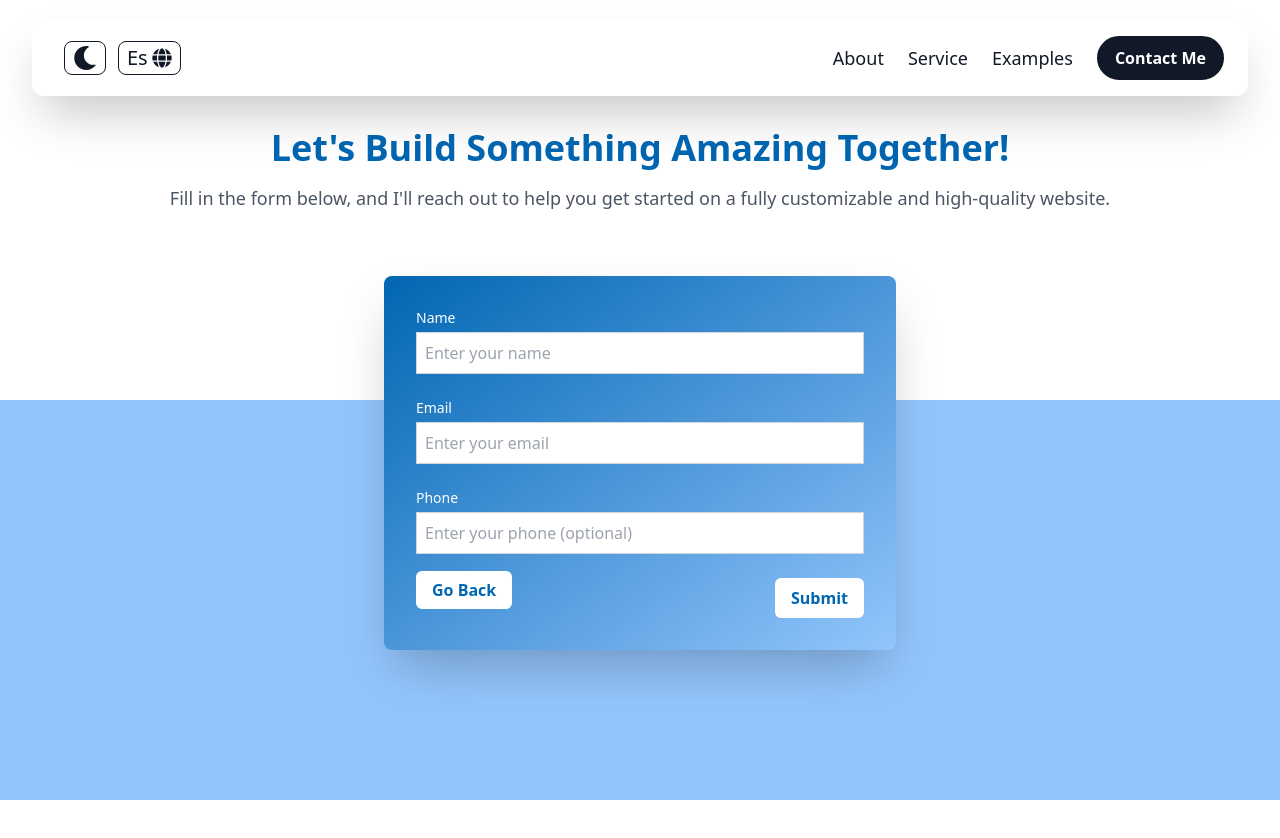
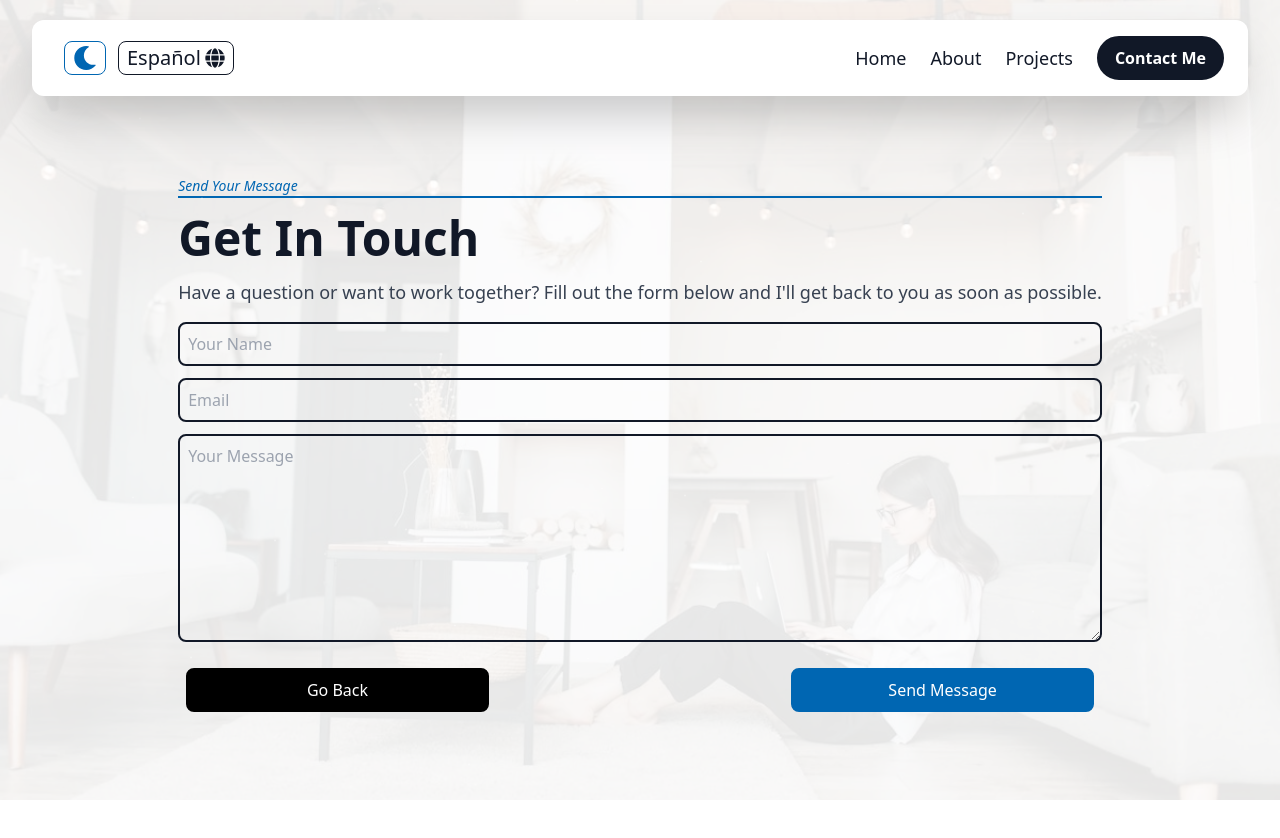
Before and after one commit to martinvega2003/portfolio-developer, a React (Vite) app in the folder client/: page /form in a window 1280 px wide. Shown: the top 838 px of the page. Before the commit the page ends 800 px from the top, so only its background shows below. Built offline with nearby package versions, Linux system fonts and the light colour scheme.

Commit message:
In this commit, my personal email with a button to copy it in the clipboard was added, some copy was changed and the entire form section was redesigned.

```diff
--- a/client/src/components/Header.jsx
+++ b/client/src/components/Header.jsx
@@ -20,7 +20,7 @@ const Header = () => {
           {/* Theme Switcher */}
           <button
             onClick={toggleTheme}
-            className={`bg-transparent w-fit text-2xl ${theme === "dark" ? "text-white" : "text-primary"} hover:text-accent flex flex-nowrap items-center gap-1 py-1 px-2 ml-2 mr-1 border ${theme === "dark" ? "border-white" : "border-primary"} hover:border-accent rounded-lg transition duration-300`}
+            className={`bg-transparent w-fit text-2xl ${theme === "dark" ? "text-yellow-300" : "text-accent"} flex flex-nowrap items-center gap-1 py-1 px-2 ml-2 mr-1 border ${theme === "dark" ? "border-yellow-300" : "border-accent"} rounded-lg hover:scale-110 transition duration-300`}
           >
             {theme === "light" ? <FaMoon /> : <FaSun />}
           </button>
@@ -28,11 +28,18 @@ const Header = () => {
             onClick={toggleLanguage}
             className={`bg-transparent w-fit text-xl ${theme === "dark" ? "text-white" : "text-primary"} hover:text-accent flex flex-nowrap items-center gap-1 py-[2px] px-2 ml-2 mr-1 border ${theme === "dark" ? "border-white" : "border-primary"} hover:border-accent rounded-lg transition duration-300`}
           >
-            {language === "en" ? "Es" : "En"}
+            {language === "en" ? "Español" : "English"}
             <FaGlobe className="text-xl" />
           </button>
         </div>
         <div className={`absolute ${theme === "dark" ? "bg-primary" : "bg-white"} w-full left-0 sm:w-fit sm:bg-gradient-to-r sm:from-transparent sm:to-transparent sm:relative ${isMenuOpen ? "translate-y-32 sm:translate-y-0" : "-translate-y-full sm:translate-y-0"} rounded-xl sm:top-0 py-6 sm:py-0 flex flex-col sm:flex-row justify-start items-center gap-3 sm:gap-0 sm:space-x-6 transition-all duration-300`}>
+          <a
+            href="/"
+            className={`relative group text-lg transition-all transform hover:scale-105 ${theme === "dark" ? "text-white" : "text-primary"} hover:text-accent`}
+          >
+            {language === "en" ? "Home" : "Inicio"}
+            <span className="absolute left-1/2 bottom-0 w-0 h-0.5 bg-accent transition-all duration-300 group-hover:w-full group-hover:left-0"></span>
+          </a>
           <a
             href="#about"
             className={`relative group text-lg transition-all transform hover:scale-105 ${theme === "dark" ? "text-white" : "text-primary"} hover:text-accent`}
@@ -41,19 +48,12 @@ const Header = () => {
             <span className="absolute left-1/2 bottom-0 w-0 h-0.5 bg-accent transition-all duration-300 group-hover:w-full group-hover:left-0"></span>
           </a>
           <a
-            href="#about"
-            className={`relative group text-lg transition-all transform hover:scale-105 ${theme === "dark" ? "text-white" : "text-primary"} hover:text-accent`}
-          >
-            {language === "en" ? "Service" : "Servicio"}
-            <span className="absolute left-1/2 bottom-0 w-0 h-0.5 bg-accent transition-all duration-300 group-hover:w-full group-hover:left-0"></span>
-          </a>
-          <a
-            href='#examples'
+            href='#projects'
             className={`relative group cursor-pointer text-lg ${theme === "dark" ? "text-white" : "text-primary"} hover:text-accent`}
             onMouseEnter={() => setIsExamplesOpen(true)}
             onMouseLeave={() => setIsExamplesOpen(false)}
           >
-            {language === "en" ? "Examples" : "Ejemplos"}
+            {language === "en" ? "Projects" : "Proyectos"}
             <span className="absolute left-1/2 bottom-0 w-0 h-0.5 bg-accent transition-all duration-300 group-hover:w-full group-hover:left-0"></span>
             {isExamplesOpen && (
               <div className={`absolute w-[160px] top-full left-0 ${theme === "dark" ? "bg-primary text-white" : "bg-white text-primary"} text-primary shadow-lg py-2`}>
@@ -75,7 +75,7 @@ const Header = () => {
             to="/form"
             className={`px-4 py-2 rounded-full ${theme === "dark" ? "bg-white hover:bg-transparent text-primary hover:text-white border-2 border-white" : "bg-primary hover:bg-transparent text-white hover:text-primary border-2 border-primary"} font-bold transition-all`}
           >
-            Contact Me
+            {language === "en" ? "Contact Me" : "Contactame"}
           </Link>
         </div>
         {!isMenuOpen ? (
--- a/client/src/components/form.jsx
+++ b/client/src/components/form.jsx
@@ -1,240 +1,105 @@
 import React, { useState } from "react";
+import { FaCheckCircle } from "react-icons/fa";
+import { motion } from "framer-motion";
+import { useLanguage } from "../context/LanguageContext";
+import { useTheme } from "../context/ThemeContext";
 import { Link } from "react-router-dom";
-import { motion, AnimatePresence } from "framer-motion";
-import axios from "axios";
 
 const Form = () => {
-  const [formData, setFormData] = useState({ name: "", email: "", phone: "" });
-  const [message, setMessage] = useState({ visible: false, text: "", type: "" });
-  const [errors, setErrors] = useState({ name: "", email: "", phone: "" });
+  const { language } = useLanguage();
+  const { theme } = useTheme();
+
+  const [formData, setFormData] = useState({ name: "", email: "", message: "" });
 
   const handleChange = (e) => {
-    setFormData({ ...formData, [e.target.name]: e.target.value });
+    const { name, value } = e.target;
+    setFormData({ ...formData, [name]: value });
   };
 
-  const validateForm = () => {
-    const newErrors = { name: "", email: "", phone: "" };
-
-    // Validate name
-    if (!formData.name) {
-      newErrors.name = "Name is required.";
-    }
-
-    // Validate email
-    const emailPattern = /^[a-zA-Z0-9._-]+@[a-zA-Z0-9.-]+\.[a-zA-Z]{2,}$/;
-    if (!formData.email) {
-      newErrors.email = "Email is required.";
-    } else if (!emailPattern.test(formData.email)) {
-      newErrors.email = "Please enter a valid email address.";
-    }
-
-    // Validate phone number (should only contain numbers)
-    if (formData.phone && !/^\d+$/.test(formData.phone)) {
-      newErrors.phone = "Phone number must contain only numbers.";
-    }
-
-    setErrors(newErrors);
-    return Object.values(newErrors).every((error) => !error); // If there are no errors, return true
-  };
-
-  const handleSubmit = async (e) => {
+  const handleSubmit = (e) => {
     e.preventDefault();
-
-    if (!validateForm()) {
-      showMessage("Please fix the errors before submitting.", "error");
-      return;
-    }
-
-    try {
-      const response = await axios.post("http://localhost:5000/submit", formData);
-
-      // Display success message if the request succeeds
-      if (response.status === 200 || response.status === 201) {
-        showMessage("Form submitted successfully!", "success");
-        setFormData({ name: "", email: "", phone: "" });
+    if (formData.name && formData.email && formData.message) {
+      alert(language === "en" ? "Message sent!" : "¡Mensaje enviado!");
+      setFormData({ name: "", email: "", message: "" });
     } else {
-        showMessage("Submission failed. Please try again.", "error");
-      }
-    } catch (error) {
-      console.error("Error:", error);
-      showMessage("An error occurred. Please try again later.", "error");
+      alert(language === "en" ? "Please fill all fields." : "Por favor, completa todos los campos.");
     }
   };
 
-  const showMessage = (text, type) => {
-    setMessage({ visible: true, text, type });
-
-    // Automatically hide the message after 5 seconds
-    setTimeout(() => {
-      setMessage({ visible: false, text: "", type: "" });
-    }, 5000);
+  const content = {
+    en: {
+      title: "Get In Touch",
+      description: "Have a question or want to work together? Fill out the form below and I'll get back to you as soon as possible.",
+    },
+    es: {
+      title: "Ponte en contacto",
+      description: "¿Tienes una pregunta o quieres trabajar juntos? Completa el formulario a continuación y te responderé lo antes posible.",
+    }
   };
 
-  const closeMessage = () => {
-    setMessage({ visible: false, text: "", type: "" });
-  };
+  const { title, description } = content[language];
 
   return (
+    <div className={`${theme === "dark" ? "bg-primary/90" : "bg-white/80"} relative py-36 md:py-44 px-3 sm:px-12 md:px-20 w-full h-full flex flex-col items-center justify-center`}>
+      <div className="absolute z-10 inset-0 opacity-40">
+        {Array.from({ length: 25 }).map((_, index) => (
           <motion.div
-      className="relative flex flex-col items-center min-h-screen py-24"
-      initial={{ opacity: 0, y: 50 }}
-      animate={{ opacity: 1, y: 0 }}
-      transition={{ duration: 1 }}
-    >
-      <div className="absolute inset-0">
-        <div className="w-full h-1/2 bg-white hidden sm:block" />
-        <div className="w-full h-1/2 bg-blue-300 hidden sm:block" />
-        <div className="w-full h-full bg-gradient-to-b from-white via-blue-50 to-blue-300 sm:hidden" />
+            key={index}
+            className="absolute w-[2px] h-[2px] rounded-full bg-white"
+            style={{ top: `${Math.random() * 100}vh`, left: `${Math.random() * 100}vw` }}
+            animate={{ y: [0, -10, 0], transition: { duration: 4, repeat: Infinity, ease: "easeInOut" } }}
+          />
+        ))}
       </div>
-      {/* Heading Section */}
-      <motion.div
-        className="relative z-10 w-full text-center py-8 px-4"
-        initial={{ opacity: 0, y: -50 }}
-        animate={{ opacity: 1, y: 0 }}
-        transition={{ duration: 0.8, delay: 0.2 }}
-      >
-        <h1 className="text-4xl font-bold text-accent mb-4">
-          Let's Build Something Amazing Together!
-        </h1>
-        <p className="text-lg text-gray-600">
-          Fill in the form below, and I'll reach out to help you get started on
-          a fully customizable and high-quality website.
-        </p>
-      </motion.div>
-
-      {/* Success/Error Message */}
-      <AnimatePresence>
-        {message.text && (
-          <motion.div
-            className={`fixed z-10 top-4 left-1/2 transform -translate-x-1/2 px-6 py-3 rounded-lg shadow-lg text-white ${
-              message.type === "success" ? "bg-green-500" : "bg-red-500"
-            }`}
-            initial={{ opacity: 0, y: -20 }}
-            animate={{ opacity: 1, y: 0 }}
-            exit={{ opacity: 0, y: -20 }}
-            transition={{ duration: 0.4 }}
-          >
-            {message.text}
-          </motion.div>
-        )}
-      </AnimatePresence>
-
-      {/* Form Section */}
-      <motion.div
-        className="max-w-[95%] sm:max-w-lg relative z-10 w-full mt-8 bg-gradient-to-br from-accent to-blue-300 text-white shadow-2xl rounded-lg p-8"
-        initial={{ opacity: 0, scale: 0.9 }}
-        animate={{ opacity: 1, scale: 1 }}
-        transition={{ duration: 0.8, delay: 0.4 }}
-      >
-        <motion.form
-          className="space-y-6"
-          initial="hidden"
-          animate="visible"
-          variants={{
-            hidden: { opacity: 0, y: 20 },
-            visible: { opacity: 1, y: 0 },
-          }}
-          transition={{ staggerChildren: 0.2 }}
-        >
-          {/* Name Input */}
-          <motion.div variants={{ hidden: { opacity: 0 }, visible: { opacity: 1 } }}>
-            <label htmlFor="name" className="block text-sm font-medium mb-1">
-              Name
-            </label>
+      <motion.div className="mb-4">
+        <p className={`text-sm sm:text-md italic font-light mb-4 ${theme === "dark" ? "text-gray-200" : "text-accent"} border-b-2 border-accent`}>{language === 'en' ? "Send Your Message" : "Envia Tu Mensaje"}</p>
+        <h1 className={`text-xl sm:text-3xl xl:text-5xl font-extrabold ${theme === "dark" ? "text-white" : "text-primary"} mb-4`}>{title}</h1>
+        <p className={`text-sm sm:text-md xl:text-lg leading-relaxed ${theme === "dark" ? "text-gray-200" : "text-secondary"}`}>{description}</p>
+        <form onSubmit={handleSubmit} className="relative z-10 w-full mt-4">
           <input
             type="text"
-              id="name"
             name="name"
             value={formData.name}
             onChange={handleChange}
-              className="w-full p-2 border border-gray-300 text-gray-900 focus:outline-none focus:ring-2 focus:ring-blue-900"
-              placeholder="Enter your name"
-              required
+            placeholder={language === "en" ? "Your Name" : "Tu Nombre"}
+            className={`w-full bg-transparent p-2 mb-3 rounded-lg border-2 transition-all duration-300
+              ${theme === "dark" ? "text-white border-gray-300 focus:border-purple-500 focus:shadow-[0_0_8px_2px] focus:shadow-accent" : "border-primary focus:border-accent focus:shadow-[0_0_8px_2px] focus:shadow-accent"}
+              placeholder:text-gray-400 outline-none`}
           />
-            {errors.name && <p className="text-red-500 text-sm">{errors.name}</p>}
-          </motion.div>
-
-          {/* Email Input */}
-          <motion.div variants={{ hidden: { opacity: 0 }, visible: { opacity: 1 } }}>
-            <label htmlFor="email" className="block text-sm font-medium mb-1">
-              Email
-            </label>
           <input
             type="email"
-              id="email"
             name="email"
             value={formData.email}
             onChange={handleChange}
-              className="w-full p-2 border border-gray-300 text-gray-900 focus:outline-none focus:ring-2 focus:ring-blue-900"
-              placeholder="Enter your email"
-              required
+            placeholder="Email"
+            className={`w-full bg-transparent p-2 mb-3 rounded-lg border-2 transition-all duration-300
+              ${theme === "dark" ? "text-white border-gray-300 focus:border-purple-500 focus:shadow-[0_0_8px_2px] focus:shadow-accent" : "border-primary focus:border-accent focus:shadow-[0_0_8px_2px] focus:shadow-accent"}
+              placeholder:text-gray-400 outline-none`}
           />
-            {errors.email && <p className="text-red-500 text-sm">{errors.email}</p>}
+          <textarea
+            name="message"
+            value={formData.message}
+            onChange={handleChange}
+            placeholder={language === "en" ? "Your Message" : "Tu Mensaje"}
+            className={`w-full h-28 sm:h-36 md:h-52 bg-transparent p-2 mb-3 rounded-lg border-2 transition-all duration-300
+              ${theme === "dark" ? "text-white border-gray-300 focus:border-purple-500 focus:shadow-[0_0_8px_2px] focus:shadow-accent" : "border-primary focus:border-accent focus:shadow-[0_0_8px_2px] focus:shadow-accent"}
+              placeholder:text-gray-400 outline-none`}
+          ></textarea>
+        </form>
+        <div className="relative z-20 w-full p-2 flex items-center justify-between gap-6">
+          <button
+            className={`w-1/3 ${theme === "dark" ? "bg-white text-black hover:text-white border-2 border-white" : "bg-black text-white hover:text-black border-2 border-black"} hover:bg-transparent text-white p-2 rounded-lg transition duration-300`}
+          >
+            <Link to="/" className="w-full h-full">{language === "en" ? "Go Back" : "Volver Atras"}</Link>
+          </button>
+          <button
+            className="w-1/3 bg-accent hover:bg-transparent text-white hover:text-accent p-2 border-2 border-accent rounded-lg transition duration-300"
+          >
+            {language === "en" ? "Send Message" : "Enviar Mensaje"}
+          </button>
+        </div>
       </motion.div>
-
-          {/* Phone Input */}
-          <motion.div variants={{ hidden: { opacity: 0 }, visible: { opacity: 1 } }}>
-            <label htmlFor="phone" className="block text-sm font-medium mb-1">
-              Phone
-            </label>
-            <input
-              type="tel"
-              id="phone"
-              name="phone"
-              value={formData.phone}
-              onChange={handleChange}
-              className="w-full p-2 border border-gray-300 text-gray-900 focus:outline-none focus:ring-2 focus:ring-blue-900"
-              placeholder="Enter your phone (optional)"
-            />
-            {errors.phone && <p className="text-red-500 text-sm">{errors.phone}</p>}
-          </motion.div>
-
-          {/* Buttons */}
-          <motion.div
-            className="flex justify-between"
-            initial={{ opacity: 0, y: 20 }}
-            animate={{ opacity: 1, y: 0 }}
-            transition={{ delay: 0.6 }}
-          >
-            <motion.div
-              whileHover={{ scale: 1.1 }}
-              transition={{ duration: 0.3 }}
-            >
-              <Link
-                to="/"
-                className="bg-white text-accent font-semibold py-2 px-4 rounded-md"
-              >
-                Go Back
-              </Link>
-            </motion.div>
-            <motion.button
-              type="submit"
-              whileHover={{ scale: 1.1 }}
-              transition={{ duration: 0.3 }}
-              className="bg-white text-accent font-semibold py-2 px-4 rounded-md"
-              onClick={handleSubmit}
-            >
-              Submit
-            </motion.button>
-          </motion.div>
-        </motion.form>
-      </motion.div>
-
-      {/* Message Section */}
-      {message.visible && (
-        <motion.div
-          className={`fixed top-20 right-4 bg-${
-            message.type === "success" ? "green-500" : "red-500"
-          } text-white p-4 rounded-lg shadow-lg max-w-xs`}
-          initial={{ opacity: 0, x: 100 }}
-          animate={{ opacity: 1, x: 0 }}
-          exit={{ opacity: 0, x: 100 }}
-          transition={{ duration: 0.5 }}
-        >
-          {message.text}
-        </motion.div>
-      )}
-    </motion.div>
+    </div>
   );
 };
 
--- a/client/src/components/sections/AboutMe.jsx
+++ b/client/src/components/sections/AboutMe.jsx
@@ -16,9 +16,6 @@ const AboutMe = () => {
         theme === "dark" ? "bg-black text-gray-100" : "bg-white text-gray-900"
       }`}
     >
-      <h2 className={`text-xl sm:text-3xl md:text-6xl text-center ${theme === "dark" ? "text-white" : "text-primary"} mb-4 sm:mb-14 md:mb-20`}>
-        {language === "en" ? "Some Of My Certificates" : "Algunos De Mis Titulos"}
-      </h2>
       <ExtraDataSection />
 
       <div className="w-full flex flex-col items-center">
```
Also changed, not shown: client/src/components/sections/BenefitsSection.jsx (+4 -4 lines), client/src/components/sections/ExtraDataSection.jsx (+13 -12 lines), client/src/components/sections/HeroSection.jsx (+72 -69 lines), client/src/components/sections/MyService.jsx (+24 -23 lines), client/src/components/sections/MyOfferSection.jsx (line endings or trailing spaces). Lines whose indentation alone changed are shown as unchanged.
